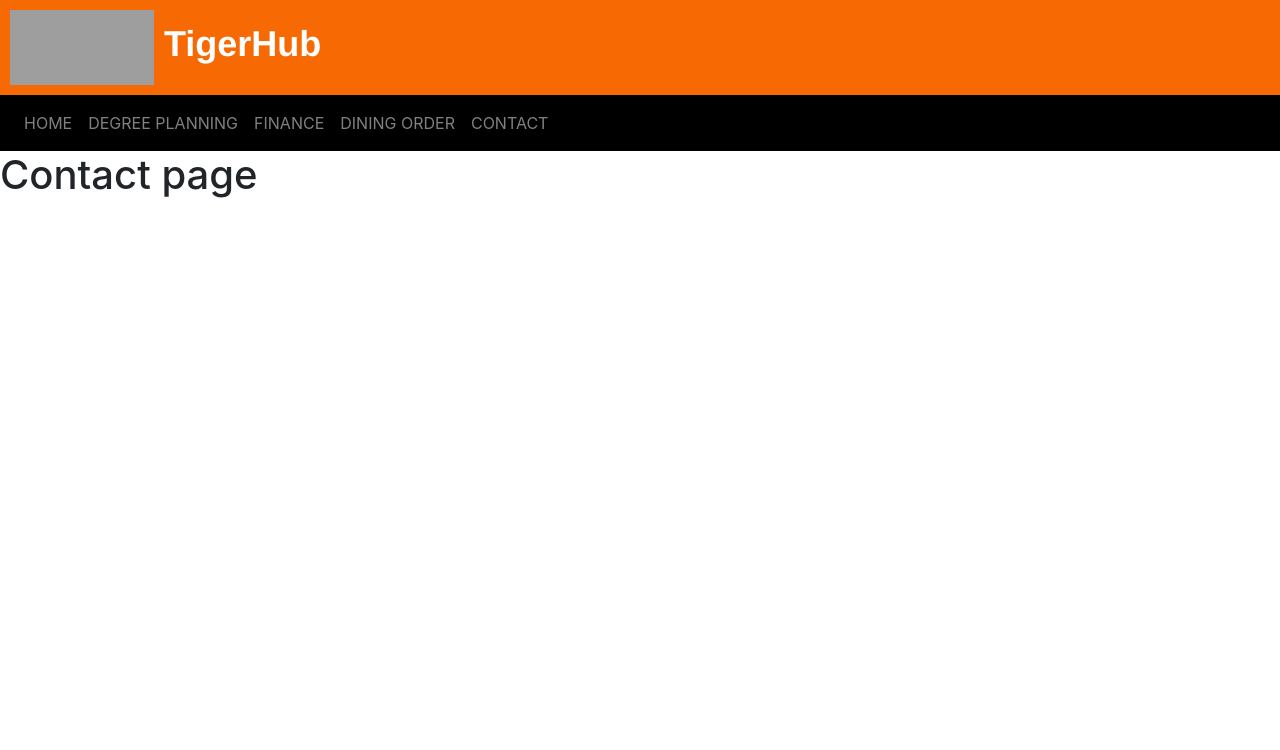
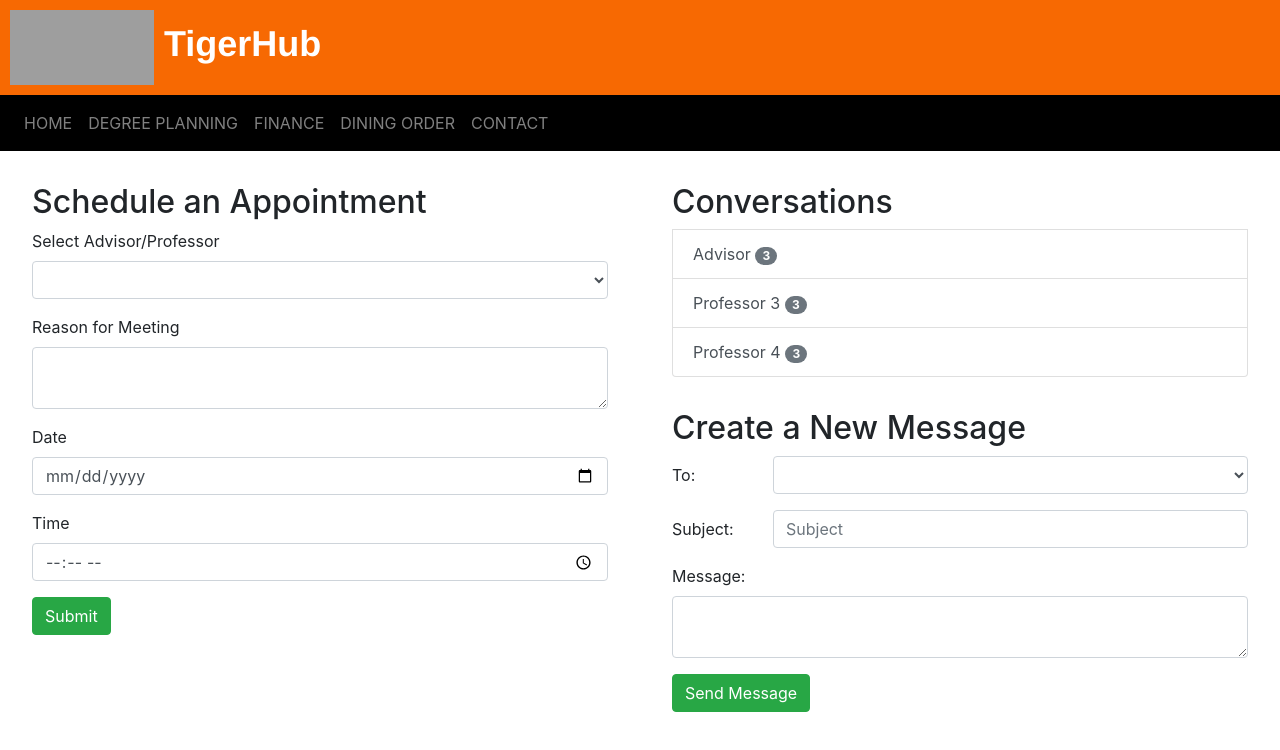
Before and after one commit to cmr6689/tigerhub, a React (Create React App) app: page /contact in a window 1280 px wide. Shown: the top 750 px of the page. Built offline with nearby package versions, Linux system fonts and the light colour scheme; grey boxes are pictures that could not be loaded.

Commit message:
contact page created

```diff
--- a/src/components/Contact.js
+++ b/src/components/Contact.js
@@ -1,9 +1,88 @@
 import React from 'react';
+import {
+    Form,
+    FormGroup,
+    Label,
+    Input,
+    Button, ListGroupItem, ListGroup, Badge, Col
+
+} from 'reactstrap';
 
 function Contact() {
     return (
-        <div>
-            <h1>Contact page</h1>
+        <div className='contact'>
+            <Form className='schedule-appointment'>
+                <h2>Schedule an Appointment</h2>
+                <FormGroup>
+                    <Label for="selectAdvisor">Select Advisor/Professor</Label>
+                    <Input type="select" name="select" id="selectAdvisor">
+                        <option> </option>
+                        <option>Advisor</option>
+                        <option>Professor 1</option>
+                        <option>Professor 2</option>
+                        <option>Professor 3</option>
+                        <option>Professor 4</option>
+                    </Input>
+                </FormGroup>
+                <FormGroup>
+                    <Label for="meetingReason">Reason for Meeting</Label>
+                    <Input type="textarea" name="text" id="meetingReason" />
+                </FormGroup>
+                <FormGroup>
+                    <Label for="exampleDate">Date</Label>
+                    <Input
+                        type="date"
+                        name="date"
+                        id="exampleDate"
+                        placeholder="date placeholder"
+                    />
+                </FormGroup>
+                <FormGroup>
+                    <Label for="exampleTime">Time</Label>
+                    <Input
+                        type="time"
+                        name="time"
+                        id="exampleTime"
+                        placeholder="time placeholder"
+                    />
+                </FormGroup>
+                <Button color='success'>Submit</Button>
+            </Form>
+            <div className='convo-message'>
+                <ListGroup className='conversations'>
+                    <h2>Conversations</h2>
+                    <ListGroupItem tag='button' action>Advisor <Badge pill>3</Badge></ListGroupItem>
+                    <ListGroupItem tag='button' action>Professor 3 <Badge pill>3</Badge></ListGroupItem>
+                    <ListGroupItem tag='button' action>Professor 4 <Badge pill>3</Badge></ListGroupItem>
+                </ListGroup>
+                <Form className='new-message'>
+                    <h2>Create a New Message</h2>
+                    <FormGroup row>
+                        <Label for="recipient" sm={2}>To:</Label>
+                        <Col sm={10}>
+                            <Input type="select" name="select" id="recipient">
+                                <option> </option>
+                                <option>Advisor</option>
+                                <option>Professor 1</option>
+                                <option>Professor 2</option>
+                                <option>Professor 3</option>
+                                <option>Professor 4</option>
+                            </Input>
+                        </Col>
+                    </FormGroup>
+                    <FormGroup row>
+                        <Label for="subject" sm={2}>Subject:</Label>
+                        <Col sm={10}>
+                            <Input type="subject" name="subject" id="subject" placeholder='Subject' />
+                        </Col>
+                    </FormGroup>
+                    <FormGroup>
+                        <Label for="message">Message:</Label>
+                        <Input type="textarea" name="message" id="message" />
+                    </FormGroup>
+                    <Button color='success'>Send Message</Button>
+                </Form>
+            </div>
         </div>
     );
 }
--- a/src/index.css
+++ b/src/index.css
@@ -38,3 +38,28 @@ code {
 .nav {
   background-color: black;
 }
+
+/**CONTACT PAGE**/
+.contact {
+  display: flex;
+  justify-content: center;
+}
+
+.schedule-appointment {
+  padding: 2em;
+  border-left: black;
+  width: 50%
+}
+
+.convo-message {
+  padding: 2em;
+  width: 50%
+}
+
+.conversations {
+  padding-bottom: 1em;
+}
+
+.new-message {
+  padding-top: 1em;
+}
```
